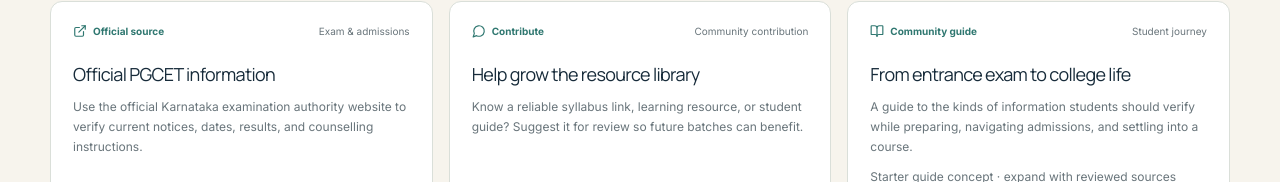
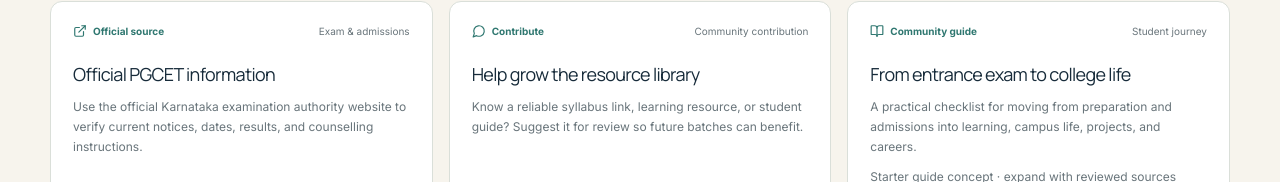
Before and after one commit to Rjiv07/pgcet-student-community, a React (Vite) app: page /learn in a window 1280 px wide. Shown: the part 770-952 px from the top of the page. Built offline with nearby package versions, Linux system fonts and the light colour scheme.

Commit message:
feat: add structured detail content to resource entries

```diff
--- a/src/content/resources.ts
+++ b/src/content/resources.ts
@@ -10,38 +10,52 @@
   sourceLabel: string;
   checkedAt?: string;
   illustrative?: boolean;
+  details?: string[];
 };
 
 export const resources: Resource[] = [
   {
     id: 'official-pgcet-portal',
     title: 'Official PGCET information',
-    summary:
-      'Use the official Karnataka examination authority website to verify current notices, dates, results, and counselling instructions.',
+    summary: 'Use the official Karnataka examination authority website to verify current notices, dates, results, and counselling instructions.',
     category: 'Exam & admissions',
     kind: 'official',
     href: 'https://cetonline.karnataka.gov.in/kea/',
     sourceLabel: 'Karnataka Examinations Authority',
+    details: [
+      'Use the latest official notification for application dates, eligibility, exam instructions, results, and counselling.',
+      'Do not rely on an old screenshot or forwarded message when a current official notice is available.',
+      'Save the original notice and check its publication date before sharing information with other students.',
+    ],
   },
   {
     id: 'resource-submissions',
     title: 'Help grow the resource library',
-    summary:
-      'Know a reliable syllabus link, learning resource, or student guide? Suggest it for review so future batches can benefit.',
+    summary: 'Know a reliable syllabus link, learning resource, or student guide? Suggest it for review so future batches can benefit.',
     category: 'Community contribution',
     kind: 'community',
     href: '/contribute',
     sourceLabel: 'PGCET Student Community',
+    details: [
+      'Share the original source link and explain who the resource will help.',
+      'Include the course or exam it applies to and a date if the information can change.',
+      'Do not upload private documents or material you do not have permission to share.',
+    ],
   },
   {
     id: 'student-journey-guide',
     title: 'From entrance exam to college life',
-    summary:
-      'A guide to the kinds of information students should verify while preparing, navigating admissions, and settling into a course.',
+    summary: 'A practical checklist for moving from preparation and admissions into learning, campus life, projects, and careers.',
     category: 'Student journey',
     kind: 'guide',
-    href: '/pgcet',
+    href: '/learn/student-journey-guide',
     sourceLabel: 'Community guide',
     illustrative: true,
+    details: [
+      'Before admission: follow official notices, keep your documents organised, and compare courses using current sources.',
+      'After joining: collect your official syllabus, understand semester expectations, and find classmates or study groups.',
+      'During college: explore clubs, campus events, projects, and learning opportunities; share links that other students can verify.',
+      'As you prepare for work: build projects, document your learning, practise interviews, and check internship opportunities at their original source.',
+    ],
   },
 ];
```
